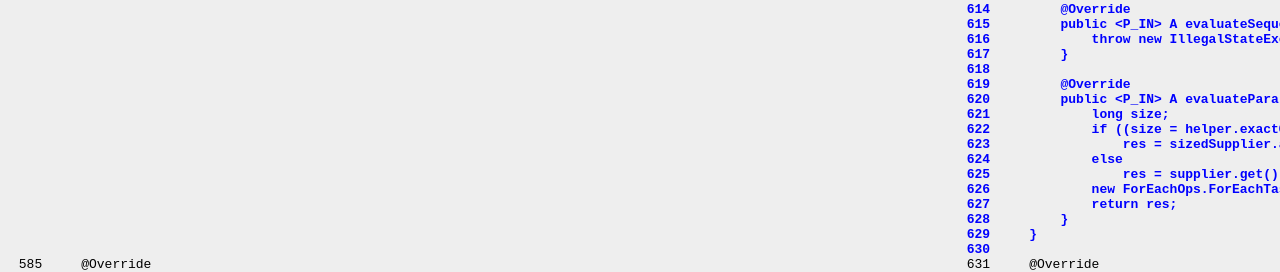
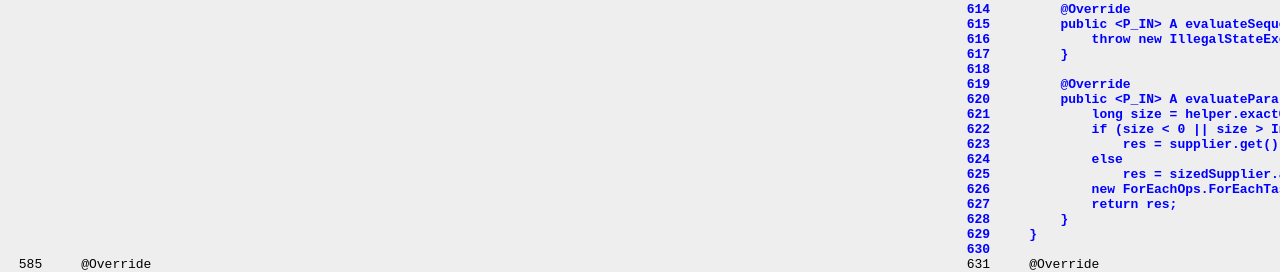
Before and after one commit to AugustNagro/augustnagro.github.io, a Jekyll site: the page presized-collectors/webrev2/src/java.base/share/classes/java/util/stream/ReferencePipeline.java.sdiff.html, which Jekyll copies as it is, in a window 1280 px wide. Shown: the part 1162-1434 px from the top of the page. Built offline with Jekyll 4.4.1, drawn with Linux system fonts in a browser that asks for light colours.

Commit message:
update webrev

```diff
--- a/presized-collectors/webrev2/index.html
+++ b/presized-collectors/webrev2/index.html
@@ -85,7 +85,7 @@
 <div class="summary">
 <h2>Code Review for jdk</h2>
 <table>
-<tr><th>Prepared by:</th><td>august on Mon Mar  4 00:08:30 CST 2019</td></tr>
+<tr><th>Prepared by:</th><td>august on Mon Mar  4 13:14:35 CST 2019</td></tr>
 <tr><th>Workspace:</th><td>/Users/august/Documents/prog/openjdk/jdk</td></tr>
 <tr><th>Compare against:</th><td>
 http://hg.openjdk.java.net/jdk/jdk
--- a/presized-collectors/webrev2/src/java.base/share/classes/java/util/stream/ReferencePipeline.java.sdiff.html
+++ b/presized-collectors/webrev2/src/java.base/share/classes/java/util/stream/ReferencePipeline.java.sdiff.html
@@ -264,11 +264,11 @@
 <span class="new"> 618 </span>
 <span class="new"> 619         @Override</span>
 <span class="new"> 620         public &lt;P_IN&gt; A evaluateParallel(PipelineHelper&lt;T&gt; helper, Spliterator&lt;P_IN&gt; spliterator) {</span>
-<span class="new"> 621             long size;</span>
-<span class="new"> 622             if ((size = helper.exactOutputSizeIfKnown(spliterator)) != -1)</span>
-<span class="new"> 623                 res = sizedSupplier.apply((int) size);</span>
+<span class="new"> 621             long size = helper.exactOutputSizeIfKnown(spliterator);</span>
+<span class="new"> 622             if (size &lt; 0 || size &gt; Integer.MAX_VALUE)</span>
+<span class="new"> 623                 res = supplier.get();</span>
 <span class="new"> 624             else</span>
-<span class="new"> 625                 res = supplier.get();</span>
+<span class="new"> 625                 res = sizedSupplier.apply((int) size);</span>
 <span class="new"> 626             new ForEachOps.ForEachTask&lt;&gt;(helper, spliterator, helper.wrapSink(this)).invoke();</span>
 <span class="new"> 627             return res;</span>
 <span class="new"> 628         }</span>
```
Also changed, not shown: presized-collectors/webrev2/src/java.base/share/classes/java/util/stream/ReferencePipeline.java.cdiff.html (+4 -4 lines), presized-collectors/webrev2/src/java.base/share/classes/java/util/stream/ReferencePipeline.java.html (+4 -4 lines), presized-collectors/webrev2/src/java.base/share/classes/java/util/stream/ReferencePipeline.java.rhs.html (+4 -4 lines), presized-collectors/webrev2/src/java.base/share/classes/java/util/stream/ReferencePipeline.java.udiff.html (+4 -4 lines), 3 other files.
